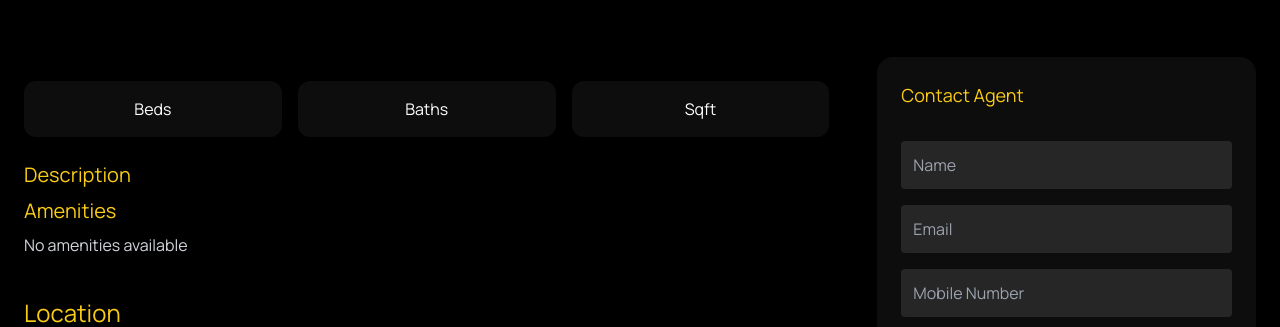
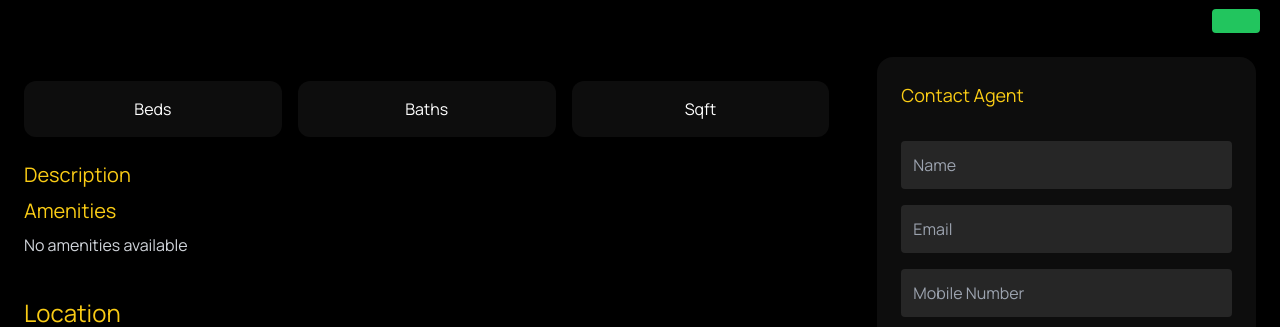
Before and after one commit to infotwinsaitech-dotcom/SmartRealty-SYSTEM, a Django app: template frontend/templates/public/property_detail.html in a window 1280 px wide. Shown: the part 71-398 px from the top of the page. Run offline with Django 5.2, Linux system fonts and the light colour scheme; the template is opened without the code that fills it, so the values that code supplies are empty; some libraries are stand-ins or nearby versions.

```diff
--- a/frontend/templates/public/property_detail.html
+++ b/frontend/templates/public/property_detail.html
@@ -1,10 +1,6 @@
 {% extends "public/base.html" %}
 {% load cloudinary %}
 {% block content %}
-
-
-
-<div class="max-w-7xl mx-auto px-4 md:px-6 py-12 md:py-20 text-white">
 {% if messages %}
 <div id="popup" class="fixed top-5 right-5 bg-green-500 text-white px-6 py-3 rounded shadow-lg">
     {% for message in messages %}
@@ -18,6 +14,10 @@ setTimeout(() => {
 }, 3000);
 </script>
 {% endif %}
+<div id="popup" class="fixed top-20 right-5 bg-green-500 text-white px-6 py-3 rounded shadow-lg z-[9999]"></div>
+
+<div class="max-w-7xl mx-auto px-4 md:px-6 py-12 md:py-20 text-white">
+
 <!-- ================= IMAGE SECTION ================= -->
 <div class="grid lg:grid-cols-12 gap-6 md:gap-10 mb-12">
 
```
